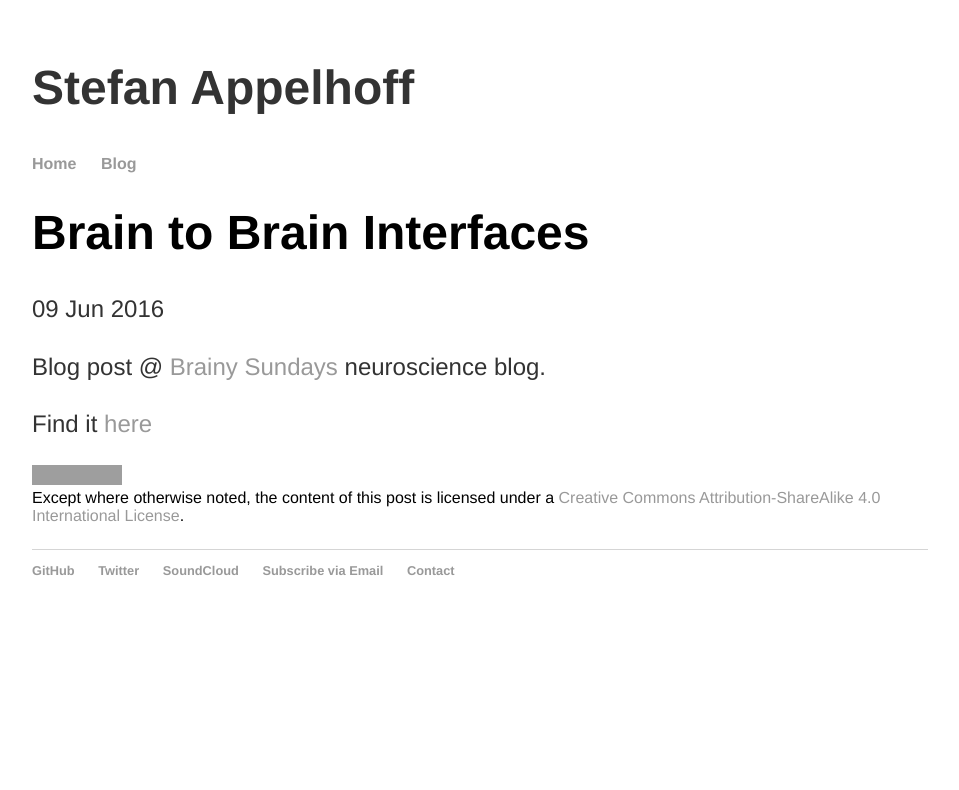
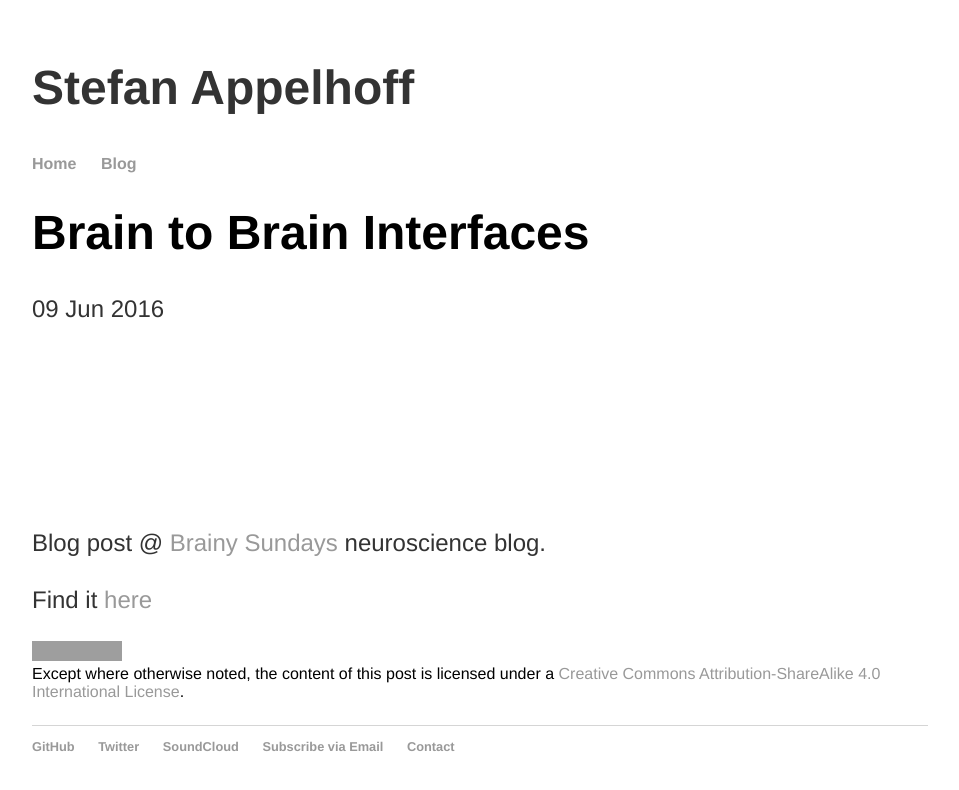
Before and after one commit to sappelhoff/sappelhoff.github.io, a Jekyll site: the page built from _posts/2016-06-09-Brain-to-Brain Interfaces.md, in a window 1280 px wide. Shown: the top 790 px of the page, without its empty margins (160-1119 px from the left). Built offline with Jekyll 4.4.1, drawn with Linux system fonts in a browser that asks for light colours; comment, search, counter and statistics services are not loaded; grey boxes are pictures that could not be loaded.

Commit message:
add margin below date in blog posts

```diff
--- a/css/main.css
+++ b/css/main.css
@@ -44,7 +44,7 @@ p {
 }
 
 p.meta{
-    margin-bottom: 20px;
+    margin-bottom: 200px;
 }
 
 footer {
```
